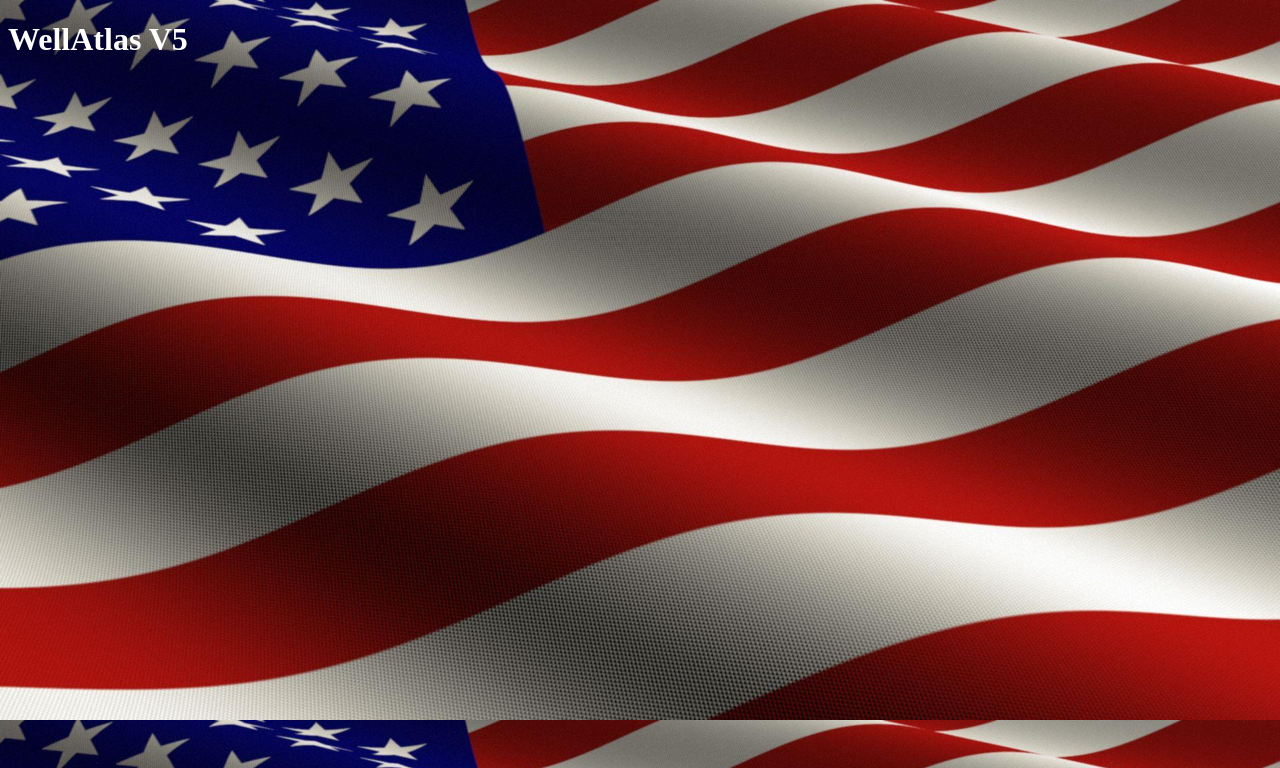
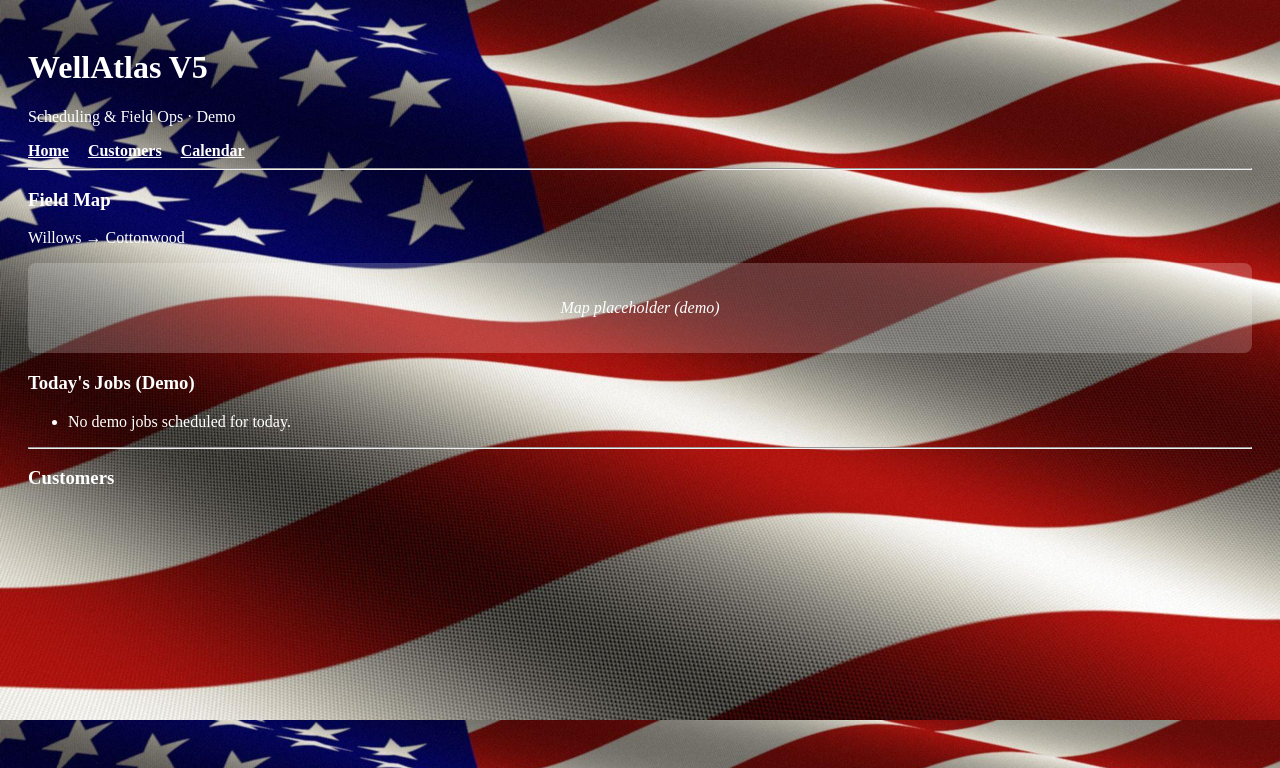
Before and after one commit to RustycyberShackleford/WellAtlas3.1, a Flask app: page / in a window 1280 px wide. Shown: the top 768 px of the page. Run offline with Flask 3, Linux system fonts and the light colour scheme.

Commit message:
Enhance index.html with layout and content
Added navigation links, job placeholders, and customer list.

```diff
--- a/templates/index.html
+++ b/templates/index.html
@@ -1 +1,68 @@
-{% extends 'base.html' %}{% block content %}<h1>WellAtlas V5</h1>{% endblock %}
+{% extends "base.html" %}
+{% block content %}
+
+<div class="page-container">
+
+    <h1>WellAtlas V5</h1>
+    <p>Scheduling & Field Ops · Demo</p>
+
+    <div class="nav-links">
+        <a href="{{ url_for('home') }}">Home</a>
+        <a href="{{ url_for('customers') }}">Customers</a>
+        <a href="{{ url_for('calendar_view') }}">Calendar</a>
+    </div>
+
+    <hr>
+
+    <h3>Field Map</h3>
+    <p>Willows → Cottonwood</p>
+
+    <!-- Map placeholder -->
+    <div class="map-demo">
+        <p>Map placeholder (demo)</p>
+    </div>
+
+    <h3>Today's Jobs (Demo)</h3>
+    <ul>
+        <li>No demo jobs scheduled for today.</li>
+    </ul>
+
+    <hr>
+
+    <h3>Customers</h3>
+    <ul>
+        {% for c in customers %}
+            <li>
+                <a href="{{ url_for('customer_detail', id=c['id']) }}">
+                    {{ c['name'] }}
+                </a>
+            </li>
+        {% endfor %}
+    </ul>
+
+</div>
+
+<style>
+.page-container {
+    color: white;
+    padding: 20px;
+}
+
+.nav-links a {
+    margin-right: 15px;
+    color: #ffffff;
+    font-weight: bold;
+    text-decoration: underline;
+}
+
+.map-demo {
+    background: rgba(255,255,255,0.2);
+    padding: 20px;
+    margin: 10px 0;
+    border-radius: 8px;
+    text-align: center;
+    font-style: italic;
+}
+</style>
+
+{% endblock %}
```
